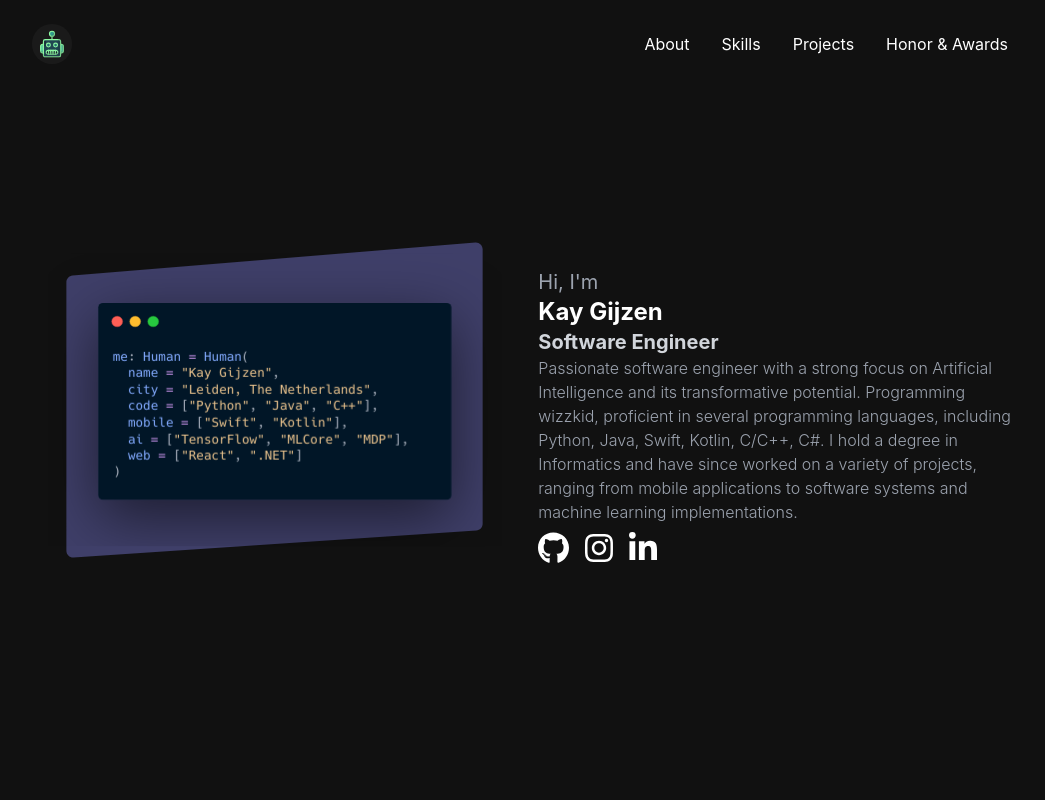
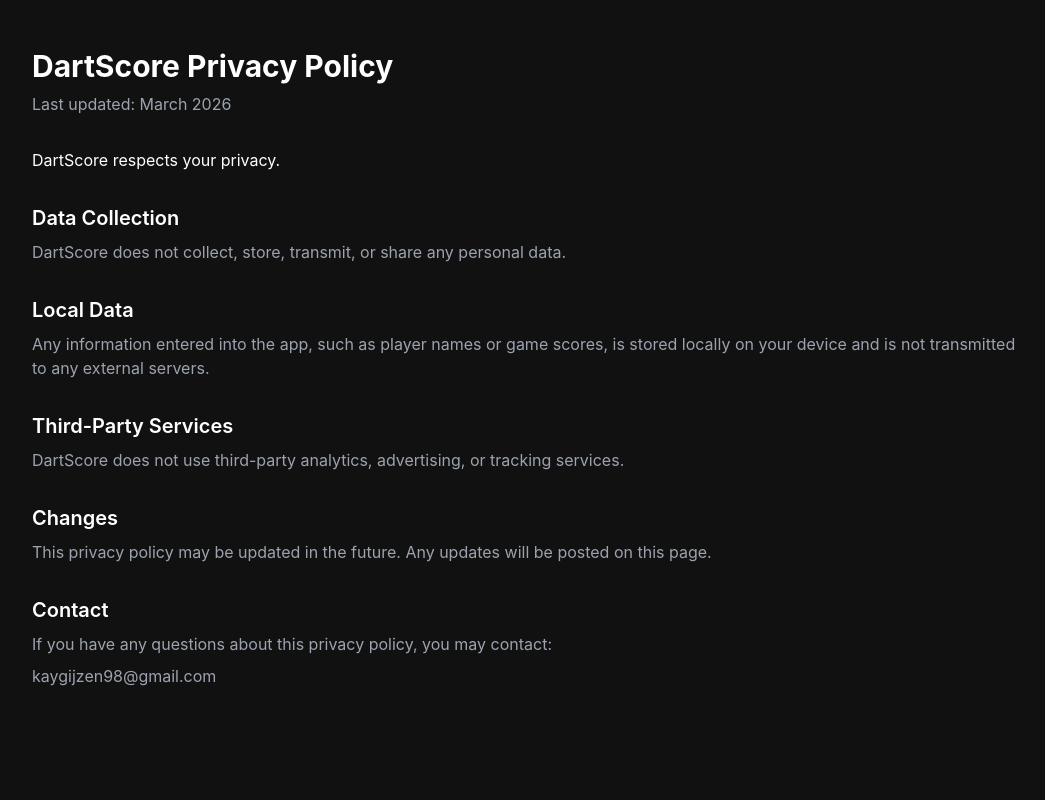
Before and after one commit to Kaygijzen/kaygijzen.github.io, a React (Create React App) app: page /dartscore-privacy in a window 1280 px wide. Shown: the top 800 px of the page, without its empty margins (112-1157 px from the left). Built offline with nearby package versions, Linux system fonts and the light colour scheme.

Commit message:
added dartscore privay

```diff
--- a/package.json
+++ b/package.json
@@ -14,6 +14,7 @@
     "aos": "^3.0.0-beta.6",
     "react": "^18.2.0",
     "react-dom": "^18.2.0",
+    "react-router-dom": "^7.13.1",
     "react-scripts": "^5.0.1",
     "react-slick": "^0.29.0",
     "slick-carousel": "^1.8.1",
--- a/public/index.html
+++ b/public/index.html
@@ -25,6 +25,14 @@
       Learn how to configure a non-root public URL by running `npm run build`.
     -->
     <title>Kay Gijzen</title>
+    <script>
+      (function() {
+        var p = window.location.search.match(/\?p=([^&]*)/);
+        if (p) {
+          window.history.replaceState(null, null, decodeURIComponent(p[1]));
+        }
+      })();
+    </script>
   </head>
   <body>
     <noscript>You need to enable JavaScript to run this app.</noscript>
--- a/src/App.js
+++ b/src/App.js
@@ -1,16 +1,18 @@
 import './App.css';
 import {useEffect} from 'react'
+import { BrowserRouter, Routes, Route } from 'react-router-dom';
 import Navbar from './components/Navbar';
 import Hiro from './components/Hiro';
 import Skills from './components/Skills'
 import Projects from './components/Projects';
 import Honors from './components/Honors';
 import Footer from './components/Footer';
+import DartscorePrivacy from './components/DartscorePrivacy';
 import AOS from 'aos';
 import 'aos/dist/aos.css';
 
 
-function App() {
+function Home() {
     useEffect(() => {
       document.title = 'Kay Gijzen';
       AOS.init();
@@ -27,4 +29,15 @@
     );
 }
 
+function App() {
+    return (
+        <BrowserRouter>
+            <Routes>
+                <Route path="/" element={<Home />} />
+                <Route path="/dartscore-privacy" element={<DartscorePrivacy />} />
+            </Routes>
+        </BrowserRouter>
+    );
+}
+
 export default App;
--- /dev/null
+++ b/src/components/DartscorePrivacy.js
@@ -0,0 +1,26 @@
+export default function DartscorePrivacy() {
+    return (
+        <div className="min-h-screen bg-dark-500 text-white px-6 py-12 lg:px-20 xl:px-36">
+            <h1 className="text-3xl font-bold mb-2">DartScore Privacy Policy</h1>
+            <p className="text-gray-400 mb-8">Last updated: March 2026</p>
+
+            <p className="mb-8">DartScore respects your privacy.</p>
+
+            <h2 className="text-xl font-semibold mb-2">Data Collection</h2>
+            <p className="text-gray-400 mb-8">DartScore does not collect, store, transmit, or share any personal data.</p>
+
+            <h2 className="text-xl font-semibold mb-2">Local Data</h2>
+            <p className="text-gray-400 mb-8">Any information entered into the app, such as player names or game scores, is stored locally on your device and is not transmitted to any external servers.</p>
+
+            <h2 className="text-xl font-semibold mb-2">Third-Party Services</h2>
+            <p className="text-gray-400 mb-8">DartScore does not use third-party analytics, advertising, or tracking services.</p>
+
+            <h2 className="text-xl font-semibold mb-2">Changes</h2>
+            <p className="text-gray-400 mb-8">This privacy policy may be updated in the future. Any updates will be posted on this page.</p>
+
+            <h2 className="text-xl font-semibold mb-2">Contact</h2>
+            <p className="text-gray-400 mb-2">If you have any questions about this privacy policy, you may contact:</p>
+            <p className="text-gray-400">kaygijzen98@gmail.com</p>
+        </div>
+    );
+}
```
Also changed, not shown: public/404.html (added, +13 -0 lines), 1 other file (tests, documents, lock files or other folders). Lines whose indentation alone changed are shown as unchanged.
